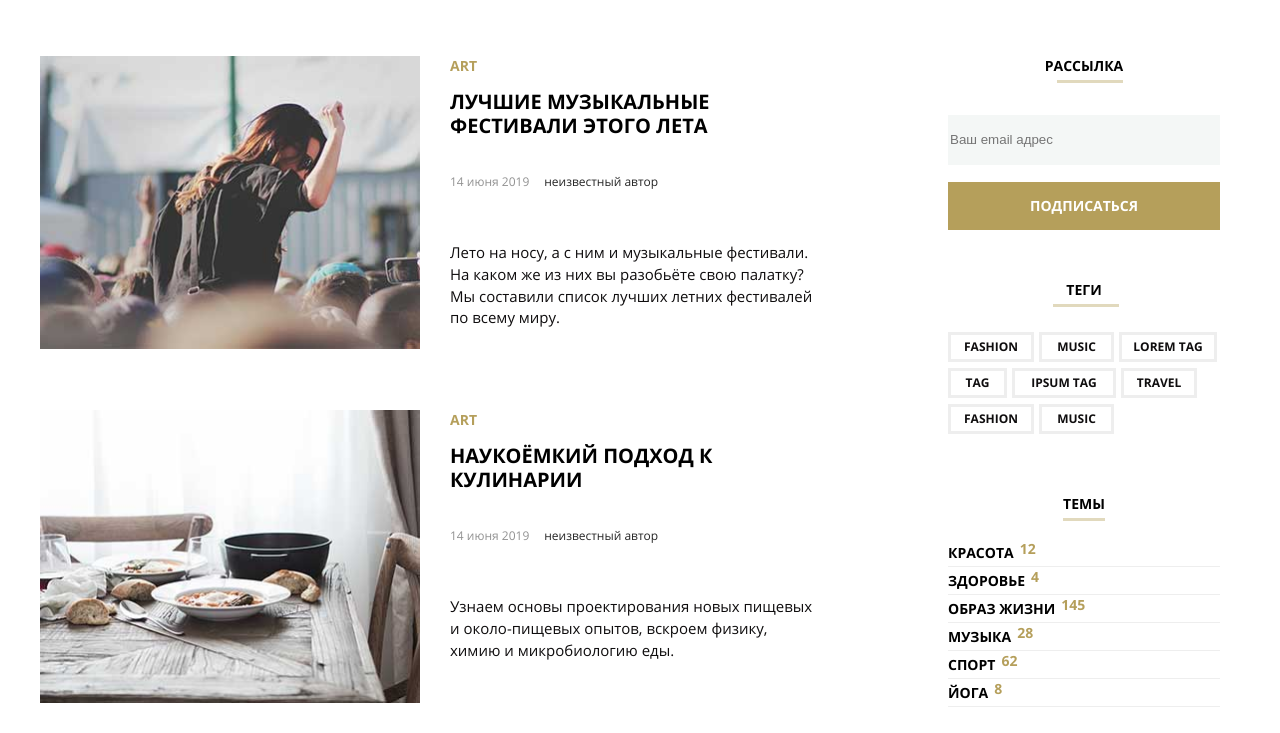
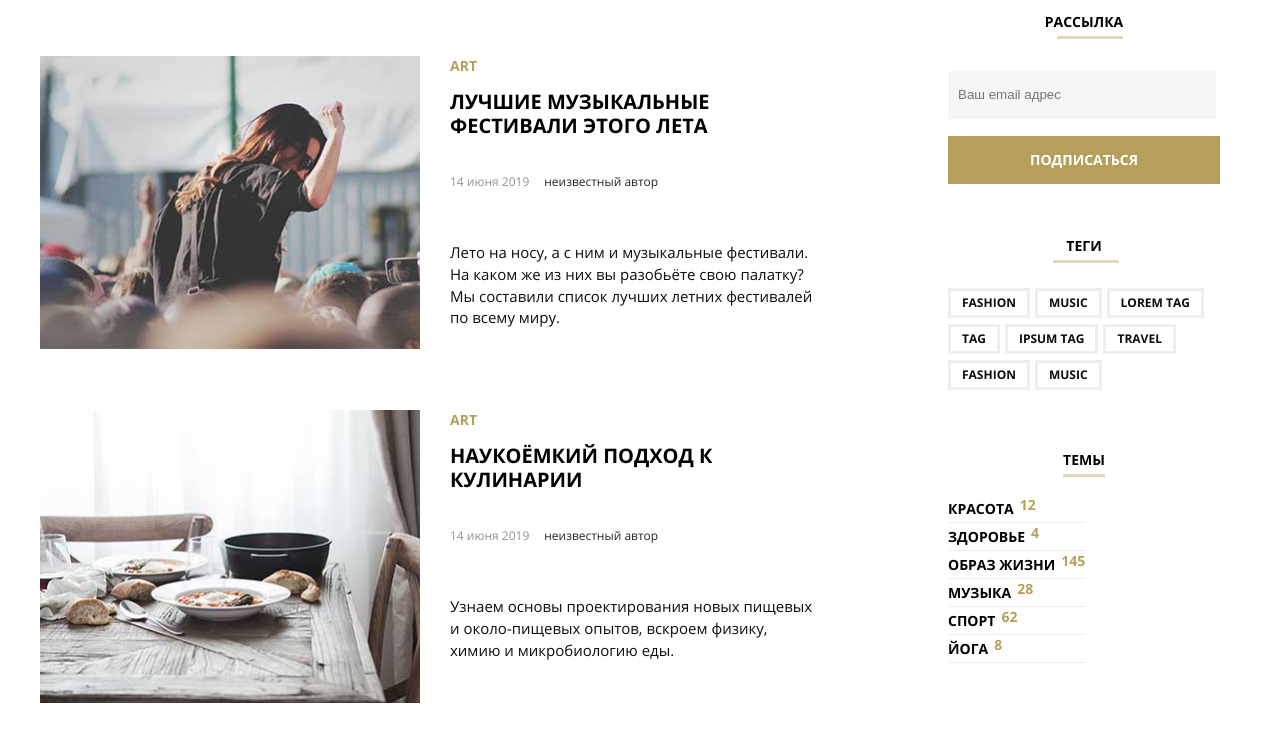
Before and after one commit to cherry-pynya/mq-diplom-cherepnya, a plain HTML site: page index.html in a window 1280 px wide. Shown: the part 1547-2280 px from the top of the page. Drawn offline with Linux system fonts and the light colour scheme; files whose address does not match are found by name.

Commit message:
Add files via upload

```diff
--- a/css/style desctop.css
+++ b/css/style desctop.css
@@ -420,6 +420,10 @@
   }
   .article-tags-list-style {
     margin: 0 19px 0 0;
+  }
+
+  .article-tags-list-style:last-child {
+    margin: 0;
   }
 
   .article-mame {
@@ -459,7 +463,7 @@
 
   .author-text {
     display: block;
-    margin: 0 15px 0 0;
+    margin: 0;
     padding: 0;
     font-family: opensans;
     font-weight: regular;
@@ -590,6 +594,7 @@
     font-family: opensans-bold;
     text-transform: uppercase;
     text-align: left;
+    margin: 0;
   }
 
   .search-container {
@@ -627,6 +632,10 @@
     cursor: pointer;
   }
 
+  .search-button-text {
+    display: none;
+  }
+
   .search-button:hover {
     background-color: #f2d57c;
   }
@@ -681,10 +690,11 @@
 
   .email-field {
     width: 100%;
-    max-width: 268px;
+    max-width: 248px;
     min-height: 48px;
     border: none;
     background-color: #f4f7f6;
+    padding: 0 10px 0 10px;
   }
 
   .visually-hidden {
@@ -769,14 +779,18 @@
     font-family: opensans-bold;
   }
 
+  .tags-list-style {
+    padding: 0 5px 6px 0;
+  }
+
   .tag-fashion {
-    width: 80px;
+    max-width: 80px;
+    padding: 0 11px 0 11px;
     height: 24px;
     border: solid 3px #eeeeee;
     display: flex;
     align-items: center;
     justify-content: center;
-    margin: 0 5px 6px 0;
     font-size: 12px;
     font-weight: bold;
     text-align: center;
@@ -787,13 +801,13 @@
   }
 
   .tag-music {
-    width: 69px;
+    padding: 0 11px 0 11px;
+    max-width: 69px;
     height: 24px;
     border: solid 3px #eeeeee;
     display: flex;
     align-items: center;
     justify-content: center;
-    margin: 0 5px 6px 0;
     font-size: 12px;
     font-weight: bold;
     text-align: center;
@@ -804,13 +818,13 @@
   }
 
   .tag-lorem-tag {
-    width: 92px;
+    padding: 0 11px 0 11px;
+    max-width: 92px;
     height: 24px;
     border: solid 3px #eeeeee;
     display: flex;
     align-items: center;
     justify-content: center;
-    margin: 0 0 6px 0;
     font-size: 12px;
     font-weight: bold;
     text-align: center;
@@ -821,13 +835,13 @@
   }
 
   .tag-tag {
-    width: 53px;
+    padding: 0 11px 0 11px;
+    max-width: 53px;
     height: 24px;
     border: solid 3px #eeeeee;
     display: flex;
     align-items: center;
     justify-content: center;
-    margin: 0 5px 6px 0;
     font-size: 12px;
     font-weight: bold;
     text-align: center;
@@ -838,13 +852,13 @@
   }
 
   .ipsum-tag {
-    width: 98px;
+    padding: 0 11px 0 11px;
+    max-width: 98px;
     height: 24px;
     border: solid 3px #eeeeee;
     display: flex;
     align-items: center;
     justify-content: center;
-    margin: 0 5px 6px 0;
     font-size: 12px;
     font-weight: bold;
     text-align: center;
@@ -867,13 +881,13 @@
   }
 
   .travel-tag {
-    width: 70px;
+    padding: 0 11px 0 11px;
+    max-width: 70px;
     height: 24px;
     border: solid 3px #eeeeee;
     display: flex;
     align-items: center;
     justify-content: center;
-    margin: 0 5px 6px 0;
     font-size: 12px;
     font-weight: bold;
     text-align: center;
@@ -942,6 +956,12 @@
     margin-right: 6px;
   }
 
+  .category-list {
+    padding: 0;
+    margin: 0;
+    align-self: flex-start;
+  }
+
   .number-of-options {
     text-transform: uppercase;
     color: #b59f5b;
@@ -960,7 +980,7 @@
     max-width: 1200px;
     margin-right: auto;
     margin-left: auto;
-    margin-bottom: 33px;
+    padding-bottom: 33px;
   }
   .social-media {
     max-width: 1170px;
--- a/index.html
+++ b/index.html
@@ -161,9 +161,7 @@
                   <a href=#0 class=article-tags-list-link>health</a>
                 </li>
               </ul>
-              <div class=article-header>
                 <h2 class=article-mame> <a href=0# class=article-link>10 мест ради которых стоит проснуться на расвете</a></h2>
-              </div>
               <div class=date-author>
                 <time datetime=2015-06-14 class=date-text> 10 июня 2019 </time>
                 <span class=author-text>неизвестный автор</span>
@@ -183,10 +181,8 @@
                   <a href=#0 class=article-tags-list-link>art</a>
                 </li>
               </ul>
-              <div class=article-header>
                 <h2 class=article-mame><a href=0# class=article-link>Йога для начинающих в
                   домашних условиях</a></h2>
-              </div>
               <div class=date-author>
                 <time datetime=2015-06-14 class=date-text> 14 июня 2019 </time>
                 <span class=author-text>неизвестный автор</span>
@@ -206,11 +202,9 @@
                   <a href=#0 class=article-tags-list-link>art</a>
                 </li>
               </ul>
-              <div class=article-header>
                 <h2 class=article-mame>
                   <a href=0# class=article-link>Лучшие музыкальные фестивали этого лета</a>
                 </h2>
-              </div>
               <div class=date-author>
                 <time datetime=2015-06-14 class=date-text> 14 июня 2019 </time>
                 <span class=author-text>неизвестный автор</span>
@@ -231,10 +225,8 @@
                   <a href=#0 class=article-tags-list-link>art</a>
                 </li>
               </ul>
-              <div class=article-header>
                 <h2 class=article-mame><a href=0# class=article-link>Наукоёмкий подход к
                   кулинарии</a></h2>
-              </div>
               <div class=date-author>
                 <time datetime=2015-06-14 class=date-text> 14 июня 2019 </time>
                 <span class=author-text>неизвестный автор</span>
@@ -257,10 +249,8 @@
                   <a href=#0 class=article-tags-list-link>lifestyle</a>
                 </li>
               </ul>
-              <div class=article-header>
                 <h2 class=article-mame><a href=0# class=article-link>делаем модные принты на
                   подушках для интерьера</a></h2>
-              </div>
               <div class=date-author>
                 <time datetime=2015-06-14 class=date-text> 14 июня 2019 </time>
                 <span class=author-text>неизвестный автор</span>
@@ -321,6 +311,7 @@
             <input type=search class=search-field placeholder="найти...">
            </label>
             <button type=submit class=search-button>
+              <span class="search-button-text">поиск</span>
             </button>
           </form>
           <section class=newsletter-container>
@@ -368,30 +359,32 @@
           </section>
           <section class=categories-container>
             <h2 class=categories-header> темы </h2>
-            <div class=category>
+            <ul class="category-list">
+              <li class=category>
                 <a href=#0 class=category-style>красота</a>
                 <span class=number-of-options>12</span>
-            </div>
-            <div class=category>
+              </li>
+              <li class=category>
                 <a href=#0 class=category-style>здоровье</a>
                 <span class=number-of-options>4</span>
-            </div>
-            <div class=category>
+              </li>
+              <li class=category>
                 <a href=#0 class=category-style>образ жизни</a>
                 <span class=number-of-options>145</span>
-            </div>
-            <div class=category>
+              </li>
+              <li class=category>
                 <a href=#0 class=category-style>музыка</a>
                 <span class=number-of-options>28</span>
-            </div>
-            <div class=category>
+                </li>
+              <li class=category>
                 <a href=#0 class=category-style>спорт</a>
                 <span class=number-of-options>62</span>
-            </div>
-            <div class=category>
+              </li>
+              <li class=category>
                 <a href=#0 class=category-style>йога</a>
                 <span class=number-of-options>8</span>
-            </div>
+              </li>
+            </ul>
           </section>
         </aside>
       </div>
```
Lines whose indentation alone changed are shown as unchanged.
